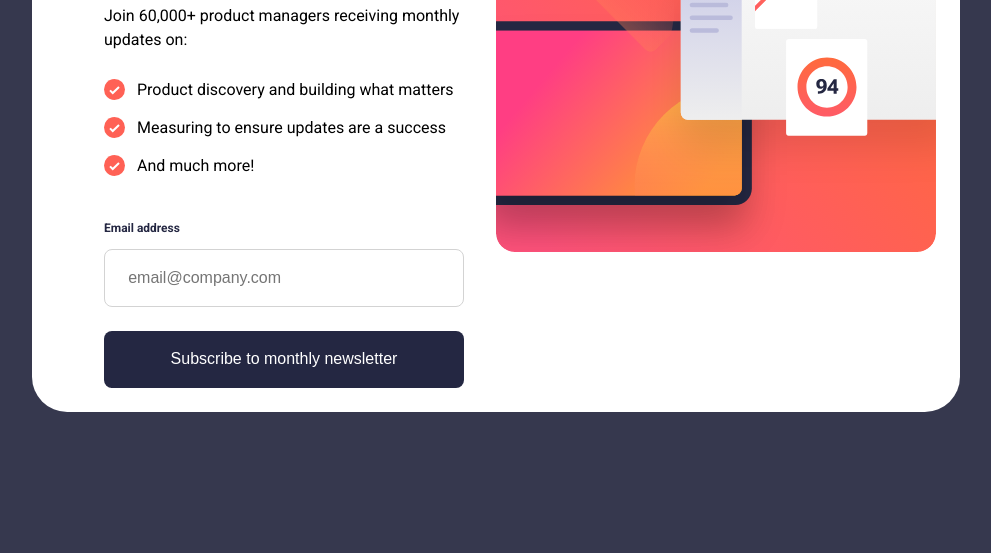
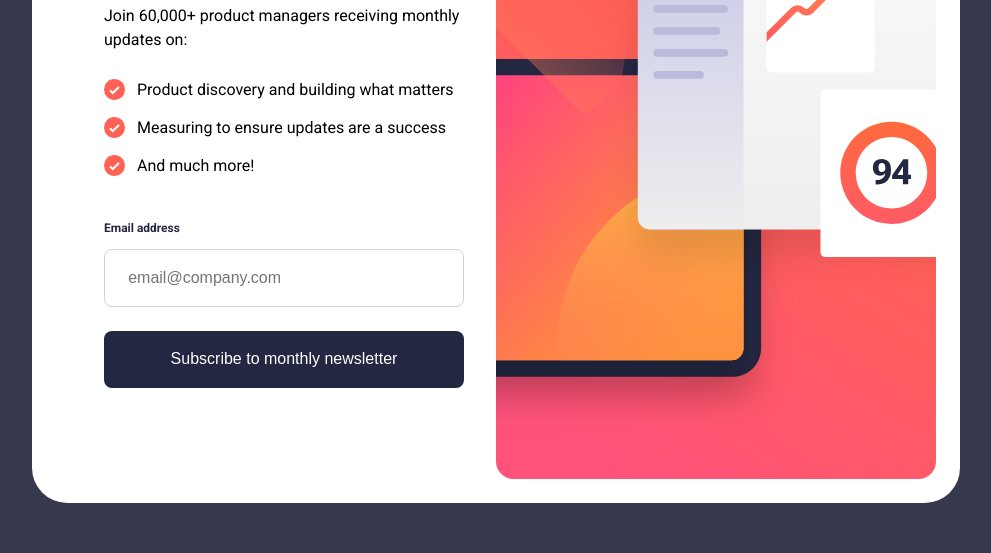
Before and after one commit to Sondre24sfj/newsletter-sign-up-with-success-message-main, a plain HTML site: page index.html in a window 1280 px wide. Shown: the part 247-800 px from the top of the page, without its empty margins (144-1135 px from the left). Drawn offline with Linux system fonts and the light colour scheme.

Commit message:
new-newsletter.sign-up

```diff
--- a/index.html
+++ b/index.html
@@ -48,7 +48,7 @@
         <div class="image__container">
           <img
             class="image__desktop"
-            src="./assets/images/illustration-sign-up-mobile.svg"
+            src="./assets/images/illustration-sign-up-desktop.svg"
             alt="desktop image ui"
           />
           <img
```
